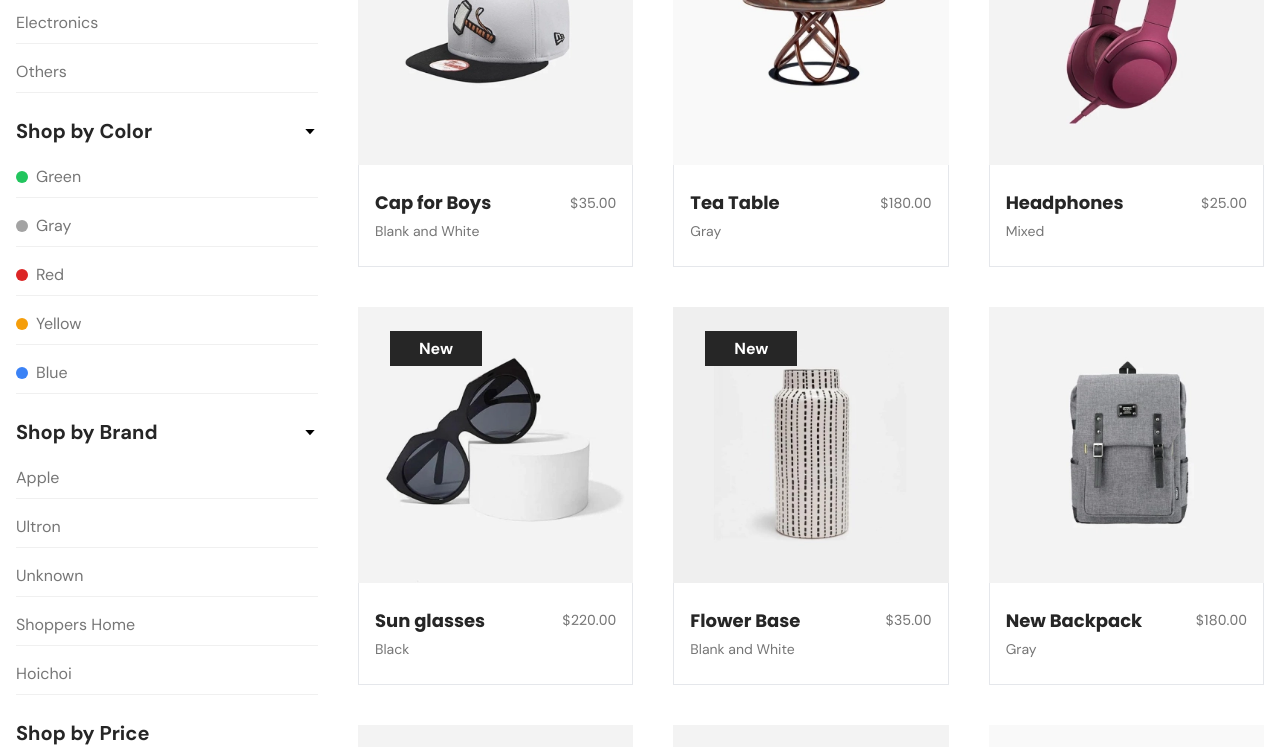
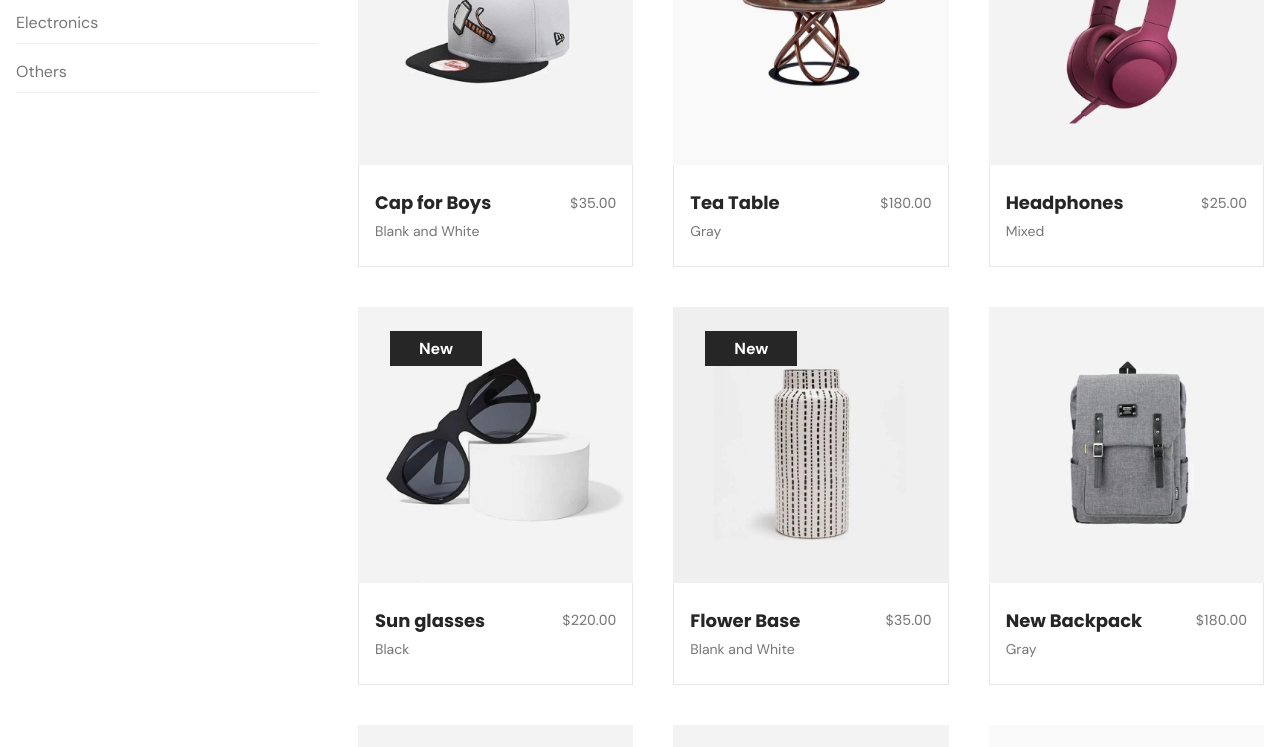
Before and after one commit to durgeshshukla18/NodeX-Kalistee, a React (Create React App) app in the folder Kalistee/: page /shop in a window 1280 px wide. Shown: the part 520-1267 px from the top of the page. Built offline with nearby package versions, Linux system fonts and the light colour scheme.

Commit message:
shop page category updated

```diff
--- a/Kalistee/src/components/home/Header/Header.js
+++ b/Kalistee/src/components/home/Header/Header.js
@@ -47,7 +47,7 @@ const Header = () => {
                   {navBarList.map(({ _id, title, link }) => (
                     <NavLink
                       key={_id}
-                      className="flex font-normal hover:font-bold w-20 h-6 justify-center items-center px-12 text-base text-[#767676] hover:underline underline-offset-[4px] decoration-[1px] hover:text-[#262626] md:border-r-[2px] border-r-gray-300 hoverEffect last:border-r-0"
+                      className="flex font-normal hover:font-bold w-20 h-6 justify-center items-center px-12 text-base text-[#767676] hover:underline underline-offset-[4px] decoration-[1px] hover:text-[#262626]  hoverEffect last:border-r-0"
                       to={link}
                       state={{ data: location.pathname.split("/")[1] }}
                     >
--- a/Kalistee/src/components/pageProps/shopPage/ShopSideNav.js
+++ b/Kalistee/src/components/pageProps/shopPage/ShopSideNav.js
@@ -1,16 +1,11 @@
 import React from "react";
-import Brand from "./shopBy/Brand";
 import Category from "./shopBy/Category";
-import Color from "./shopBy/Color";
-import Price from "./shopBy/Price";
 
 const ShopSideNav = () => {
   return (
     <div className="w-full flex flex-col gap-6">
       <Category icons={false} />
-      <Color />
-      <Brand />
-      <Price />
+
     </div>
   );
 };
--- a/Kalistee/src/components/pageProps/shopPage/shopBy/Brand.js
+++ /dev/null
@@ -1,60 +0,0 @@
-import React, { useState } from "react";
-import { motion } from "framer-motion";
-import NavTitle from "./NavTitle";
-
-const Brand = () => {
-  const [showBrands, setShowBrands] = useState(true);
-  const brands = [
-    {
-      _id: 9006,
-      title: "Apple",
-    },
-    {
-      _id: 9007,
-      title: "Ultron",
-    },
-    {
-      _id: 9008,
-      title: "Unknown",
-    },
-    {
-      _id: 9009,
-      title: "Shoppers Home",
-    },
-    {
-      _id: 9010,
-      title: "Hoichoi",
-    },
-  ];
-
-  return (
-    <div>
-      <div
-        onClick={() => setShowBrands(!showBrands)}
-        className="cursor-pointer"
-      >
-        <NavTitle title="Shop by Brand" icons={true} />
-      </div>
-      {showBrands && (
-        <motion.div
-          initial={{ y: -20, opacity: 0 }}
-          animate={{ y: 0, opacity: 1 }}
-          transition={{ duration: 0.5 }}
-        >
-          <ul className="flex flex-col gap-4 text-sm lg:text-base text-[#767676]">
-            {brands.map((item) => (
-              <li
-                key={item._id}
-                className="border-b-[1px] border-b-[#F0F0F0] pb-2 flex items-center gap-2 hover:text-primeColor hover:border-gray-400 duration-300"
-              >
-                {item.title}
-              </li>
-            ))}
-          </ul>
-        </motion.div>
-      )}
-    </div>
-  );
-};
-
-export default Brand;
--- a/Kalistee/src/components/pageProps/shopPage/shopBy/Color.js
+++ /dev/null
@@ -1,69 +0,0 @@
-import React, { useState } from "react";
-import { motion } from "framer-motion";
-import NavTitle from "./NavTitle";
-
-const Color = () => {
-  const [showColors, setShowColors] = useState(true);
-  const colors = [
-    {
-      _id: 9001,
-      title: "Green",
-      base: "#22c55e",
-    },
-    {
-      _id: 9002,
-      title: "Gray",
-      base: "#a3a3a3",
-    },
-    {
-      _id: 9003,
-      title: "Red",
-      base: "#dc2626",
-    },
-    {
-      _id: 9004,
-      title: "Yellow",
-      base: "#f59e0b",
-    },
-    {
-      _id: 9005,
-      title: "Blue",
-      base: "#3b82f6",
-    },
-  ];
-
-  return (
-    <div>
-      <div
-        onClick={() => setShowColors(!showColors)}
-        className="cursor-pointer"
-      >
-        <NavTitle title="Shop by Color" icons={true} />
-      </div>
-      {showColors && (
-        <motion.div
-          initial={{ y: -20, opacity: 0 }}
-          animate={{ y: 0, opacity: 1 }}
-          transition={{ duration: 0.5 }}
-        >
-          <ul className="flex flex-col gap-4 text-sm lg:text-base text-[#767676]">
-            {colors.map((item) => (
-              <li
-                key={item._id}
-                className="border-b-[1px] border-b-[#F0F0F0] pb-2 flex items-center gap-2"
-              >
-                <span
-                  style={{ background: item.base }}
-                  className={`w-3 h-3 bg-gray-500 rounded-full`}
-                ></span>
-                {item.title}
-              </li>
-            ))}
-          </ul>
-        </motion.div>
-      )}
-    </div>
-  );
-};
-
-export default Color;
--- a/Kalistee/src/components/pageProps/shopPage/shopBy/Price.js
+++ /dev/null
@@ -1,56 +0,0 @@
-import React from "react";
-import NavTitle from "./NavTitle";
-
-const Price = () => {
-  const priceList = [
-    {
-      _id: 950,
-      priceOne: 0.0,
-      priceTwo: 49.99,
-    },
-    {
-      _id: 951,
-      priceOne: 50.0,
-      priceTwo: 99.99,
-    },
-    {
-      _id: 952,
-      priceOne: 100.0,
-      priceTwo: 199.99,
-    },
-    {
-      _id: 953,
-      priceOne: 200.0,
-      priceTwo: 399.99,
-    },
-    {
-      _id: 954,
-      priceOne: 400.0,
-      priceTwo: 599.99,
-    },
-    {
-      _id: 955,
-      priceOne: 600.0,
-      priceTwo: 1000.0,
-    },
-  ];
-  return (
-    <div className="cursor-pointer">
-      <NavTitle title="Shop by Price" icons={false} />
-      <div className="font-titleFont">
-        <ul className="flex flex-col gap-4 text-sm lg:text-base text-[#767676]">
-          {priceList.map((item) => (
-            <li
-              key={item._id}
-              className="border-b-[1px] border-b-[#F0F0F0] pb-2 flex items-center gap-2 hover:text-primeColor hover:border-gray-400 duration-300"
-            >
-              ${item.priceOne.toFixed(2)} - ${item.priceTwo.toFixed(2)}
-            </li>
-          ))}
-        </ul>
-      </div>
-    </div>
-  );
-};
-
-export default Price;
```
